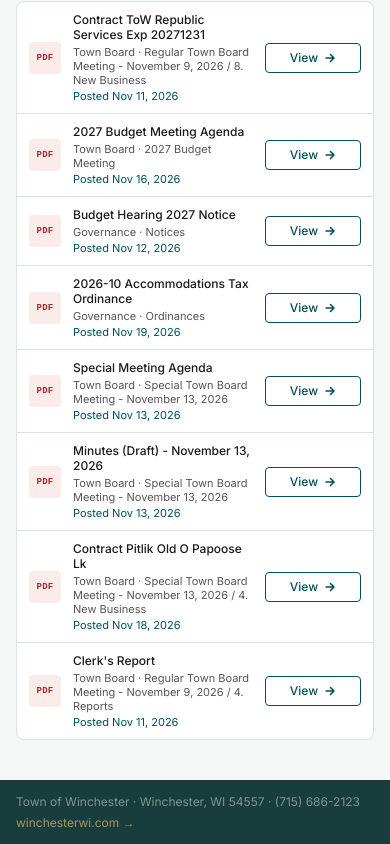
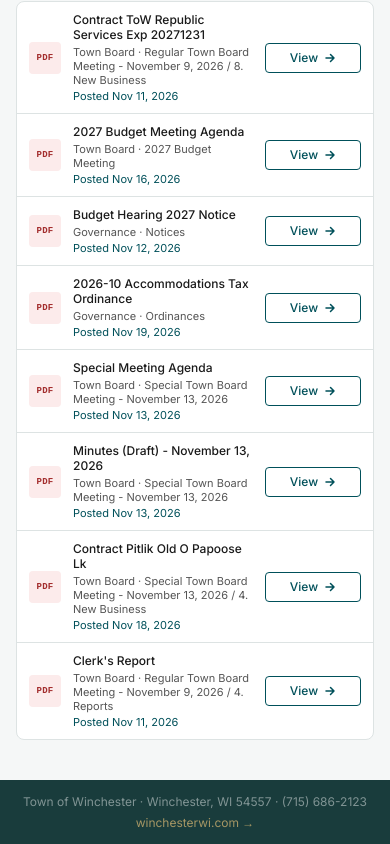
Before and after one commit to winclerk/winclerk.github.io, a plain HTML site: page index.html in a window 390 px wide. Shown: the part 1193-2037 px from the top of the page. Drawn offline with Linux system fonts and the light colour scheme; a web font is replaced by a local one.

Commit message:
Update shared.css

```diff
--- a/shared.css
+++ b/shared.css
@@ -546,7 +546,9 @@ footer a { font-size: 12px; color: var(--gold); text-decoration: none; }
   .folder-grid { grid-template-columns: 1fr; gap: 12px; }
   .file-row { padding: 10px 12px; }
   .file-name { font-size: 12px; }
-  footer { padding: 14px 16px; flex-direction: column; align-items: flex-start; gap: 6px; }
+  footer { padding: 14px 16px; flex-direction: column; align-items: center; text-align: center; gap: 6px; }
+  /* Even line lengths, so the phone number isn't split across two lines */
+  footer span { text-wrap: balance; }
 }
 
 /* ---------- Records Portal topbar (inner pages) ---------- */
```
